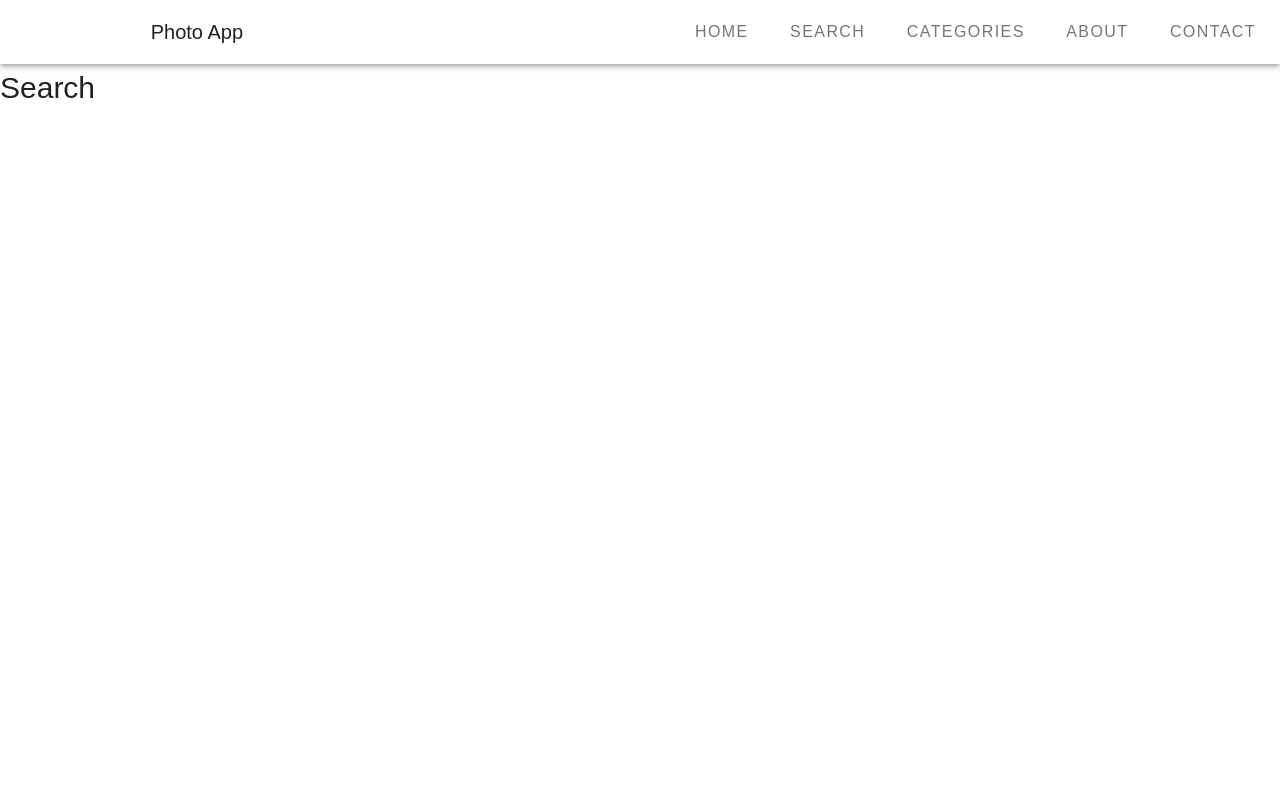
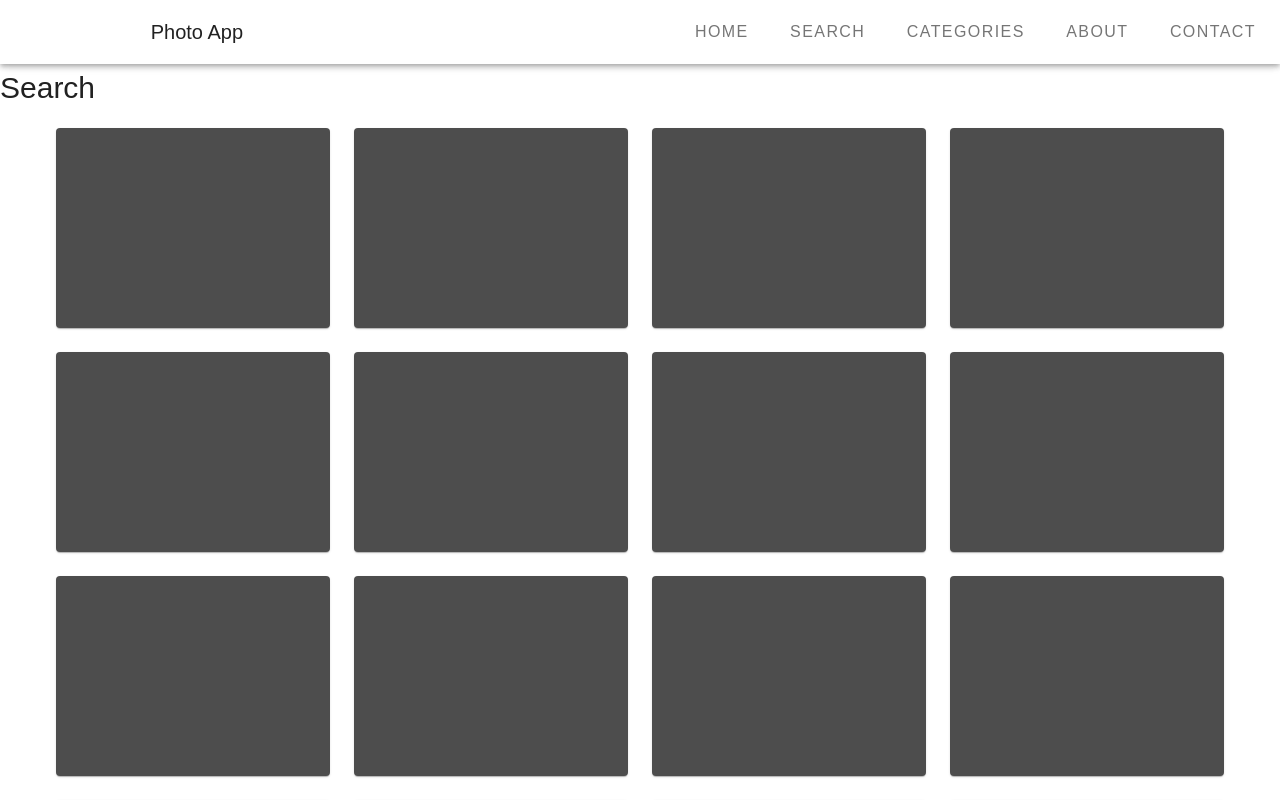
Before and after one commit to ViorelChirila/Web, a Vue app: page / in a window 1280 px wide. Both pictures are taken after a click on the button 816 px from the left and 297 px from the top of the page. Shown: the top 800 px of the page. Built offline with nearby package versions, Linux system fonts and the light colour scheme; no server answers.

Commit message:
Modified grid style

```diff
--- a/src/components/SearchPhotos.vue
+++ b/src/components/SearchPhotos.vue
@@ -27,4 +27,11 @@ export default {
 
 <template>
   <h1>Search {{ searchValue }}</h1>
+  <v-container>
+    <v-row>
+      <v-col v-for="n in 24" :key="n" cols="12" md="3" sm="6">
+        <v-card height="200" color="grey-darken-4"></v-card>
+      </v-col>
+    </v-row>
+  </v-container>
 </template>
```
